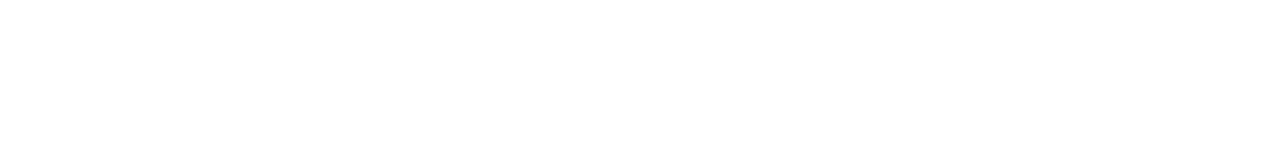
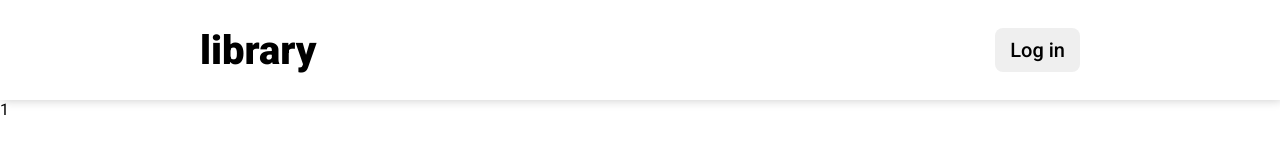
Before and after one commit to shivam-bansal1/Library-app, a plain HTML site: page index.html in a window 1280 px wide. Drawn offline with Linux system fonts and the light colour scheme.

Commit message:
Create and style header

```diff
--- a/index.html
+++ b/index.html
@@ -8,7 +8,14 @@
     <link rel="stylesheet" href="./style.css">
 </head>
 <body>
+    <div class="container">
+        <div class="header">
+            <div class="logo">library</div>
+            <button class="login-button">Log in</button>
+        </div>
 
+        <div class="main">1</div>
+    </div>
 
     <script src="./script.js"></script>
 </body>
--- a/style.css
+++ b/style.css
@@ -0,0 +1,42 @@
+@import url('https://fonts.googleapis.com/css2?family=Roboto:ital,wght@0,100;0,300;0,400;0,500;0,700;0,900;1,100;1,300;1,400;1,500;1,700;1,900&display=swap');
+
+* {
+    font-family: Roboto, Arial;
+    padding: 0;
+    margin: 0;
+}
+
+.container {
+    display: grid;
+    grid-template-rows: 40x 1fr;
+}
+
+.header {
+    display: flex;
+    justify-content: space-between;
+    align-items: center;
+
+    height: 40px;
+    padding: 30px 200px;
+    box-shadow: 2px 0px 10px rgba(0, 0, 0, 0.215);
+}
+
+.logo {
+    font-size: 40px;
+    font-weight: 900;
+}
+
+.login-button {
+    font-size: 20px;
+    font-weight: 500;
+
+    padding: 10px 15px;
+    border: none;
+    border-radius: 8px;
+    cursor: pointer;
+}
+
+.login-button:hover {
+    background-color: gainsboro;
+    transition: 0.3s;
+}
```
